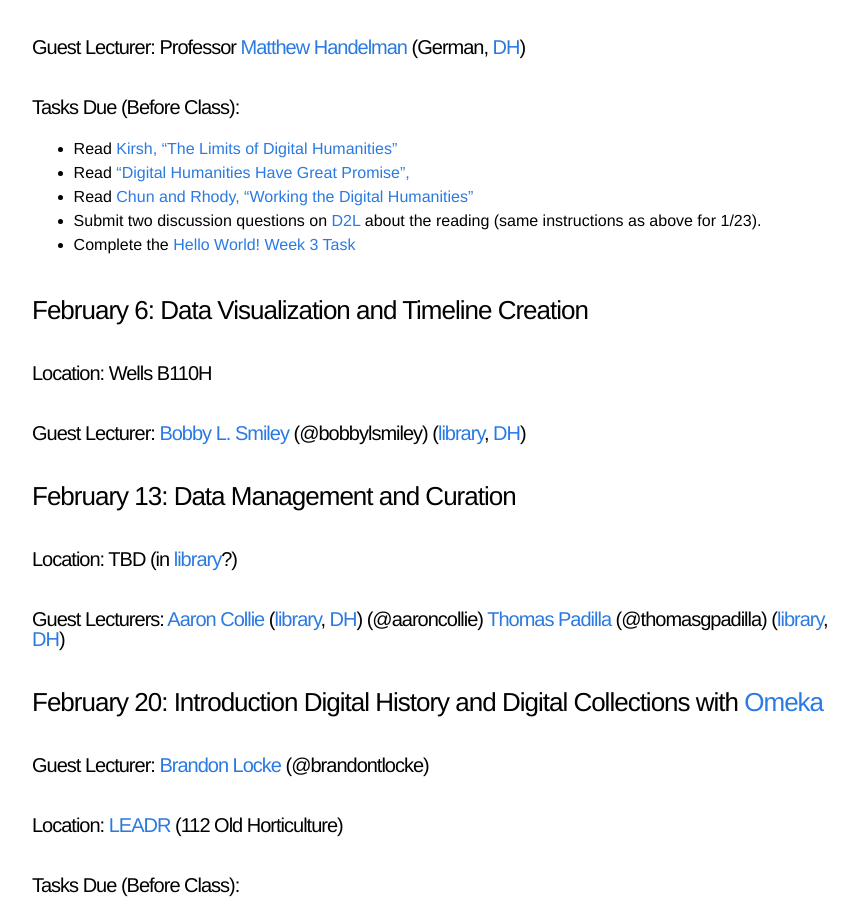
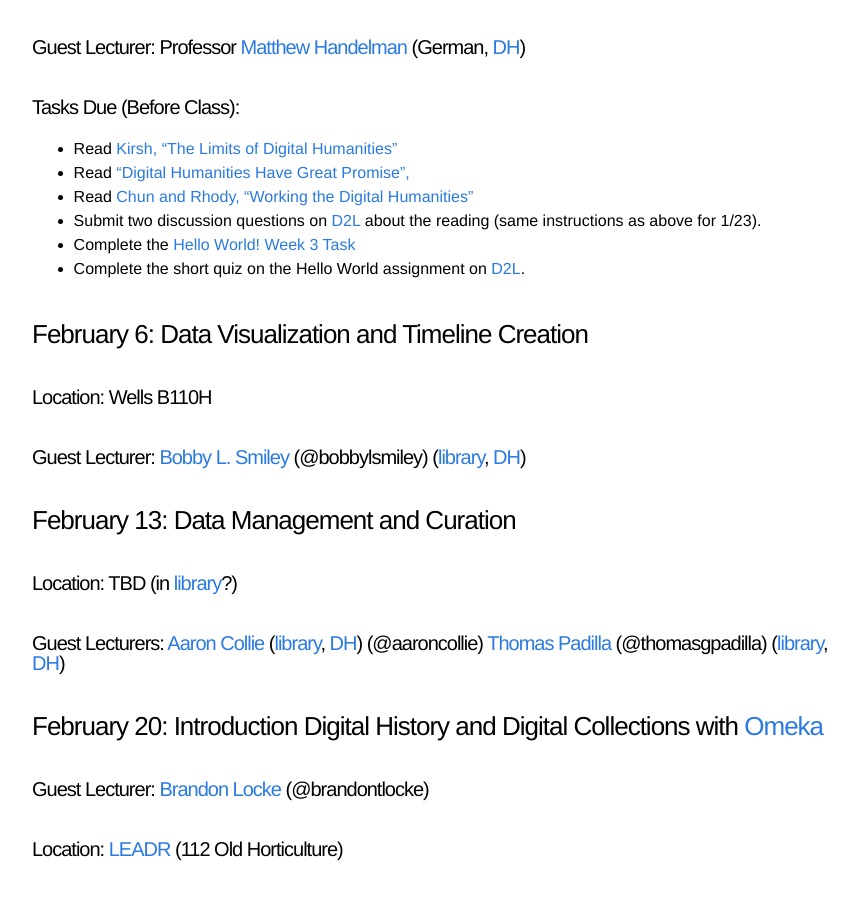
Before and after one commit to seanpue/al340, a Jekyll site: the page built from syllabus.md, in a window 1280 px wide and 900 px high, scrolled down 1359 px. Shown: the whole window, without its empty margins (208-1066 px from the left). Built offline with Jekyll 4.4.1, drawn with Linux system fonts in a browser that asks for light colours.

Commit message:
added quiz to syllabus

```diff
--- a/syllabus.md
+++ b/syllabus.md
@@ -48,6 +48,7 @@
 * Read [Chun and Rhody, "Working the Digital Humanities"](https://github.com/seanpue/al340/raw/master/readings/differences-2014-intro.pdf)
 * Submit two discussion questions on [D2L] about the reading (same instructions as above for 1/23).
 * Complete the [Hello World! Week 3 Task](/al340/assignment-for-week-3/)
+* Complete the short quiz on the Hello World assignment on [D2L].
 
 ### February 6: Data Visualization and Timeline Creation
 
```
